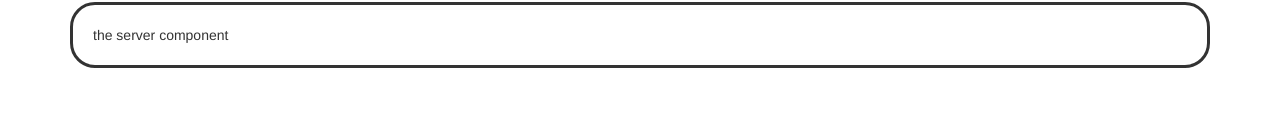
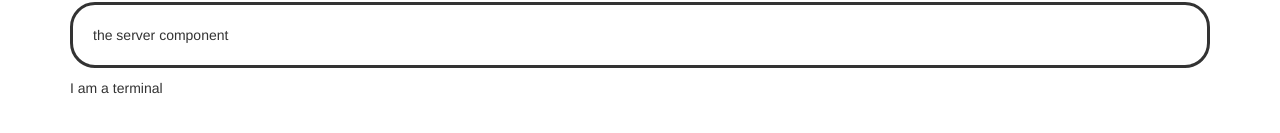
Before and after one commit to jplebold/udemy-class-workshop, an Angular app: page / in a window 1280 px wide. Shown: the part 191-324 px from the top of the page. Built offline with nearby package versions, Linux system fonts and the light colour scheme.

Commit message:
added new component named terminal, template is defined as an html attribute

```diff
--- a/src/app/app.component.html
+++ b/src/app/app.component.html
@@ -4,6 +4,7 @@
             <h3>I'm in the AppComponent!</h3>
             <hr>
             <app-servers></app-servers>
+            <div app-terminal></div>
         </div>
     </div>
 </div>
--- a/src/app/app.module.ts
+++ b/src/app/app.module.ts
@@ -6,12 +6,14 @@ import { HttpModule } from '@angular/http';
 import { AppComponent } from './app.component';
 import { ServerComponent } from './server/server.component';
 import { ServersComponent } from './servers/servers.component';
+import { TerminalComponent } from './terminal/terminal.component';
 
 @NgModule({
   declarations: [
     AppComponent,
     ServerComponent,
-    ServersComponent
+    ServersComponent,
+    TerminalComponent
   ],
   imports: [
     BrowserModule,
--- /dev/null
+++ b/src/app/terminal/terminal.component.html
@@ -0,0 +1 @@
+<p>I am a terminal</p>
```
Also changed, not shown: src/app/terminal/terminal.component.ts (added, +9 -0 lines).
